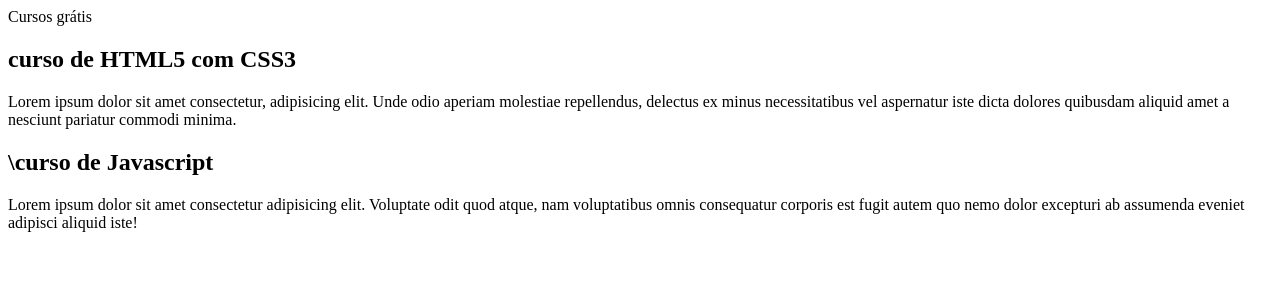
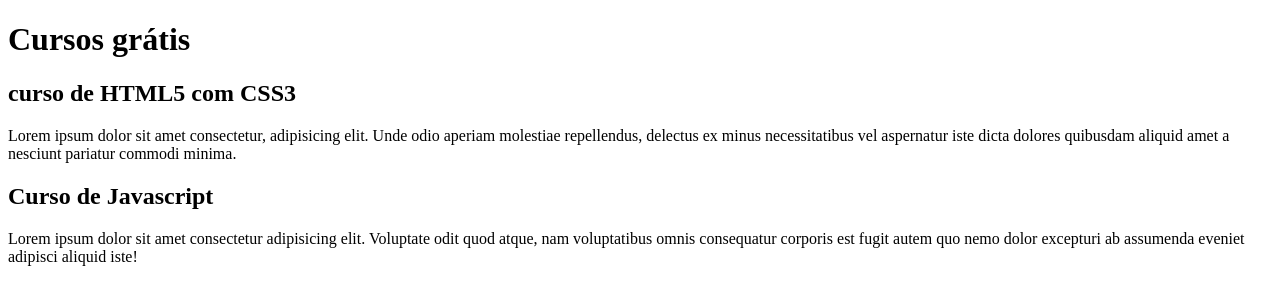
Before and after one commit to rogersmacedopy/projeto-site, a plain HTML site: page index.html in a window 1280 px wide. Drawn offline with Linux system fonts and the light colour scheme.

Commit message:
Update index.html

```diff
--- a/index.html
+++ b/index.html
@@ -8,14 +8,14 @@
 <body>
     <main>
         <headr>
-            <hi>Cursos grátis</hi>
+            <h1>Cursos grátis</h1>
         <headr>
         <article>
             <h2>curso de HTML5 com CSS3</h2>
             <p>Lorem ipsum dolor sit amet consectetur, adipisicing elit. Unde odio aperiam molestiae repellendus, delectus ex minus necessitatibus vel aspernatur iste dicta dolores quibusdam aliquid amet a nesciunt pariatur commodi minima.</p>
        </article>
        <article>
-        <h2>\curso de Javascript</h2>
+        <h2>Curso de Javascript</h2>
         <p>Lorem ipsum dolor sit amet consectetur adipisicing elit. Voluptate odit quod atque, nam voluptatibus omnis consequatur corporis est fugit autem quo nemo dolor excepturi ab assumenda eveniet adipisci aliquid iste!</p>
        </article>
     </main>
```
